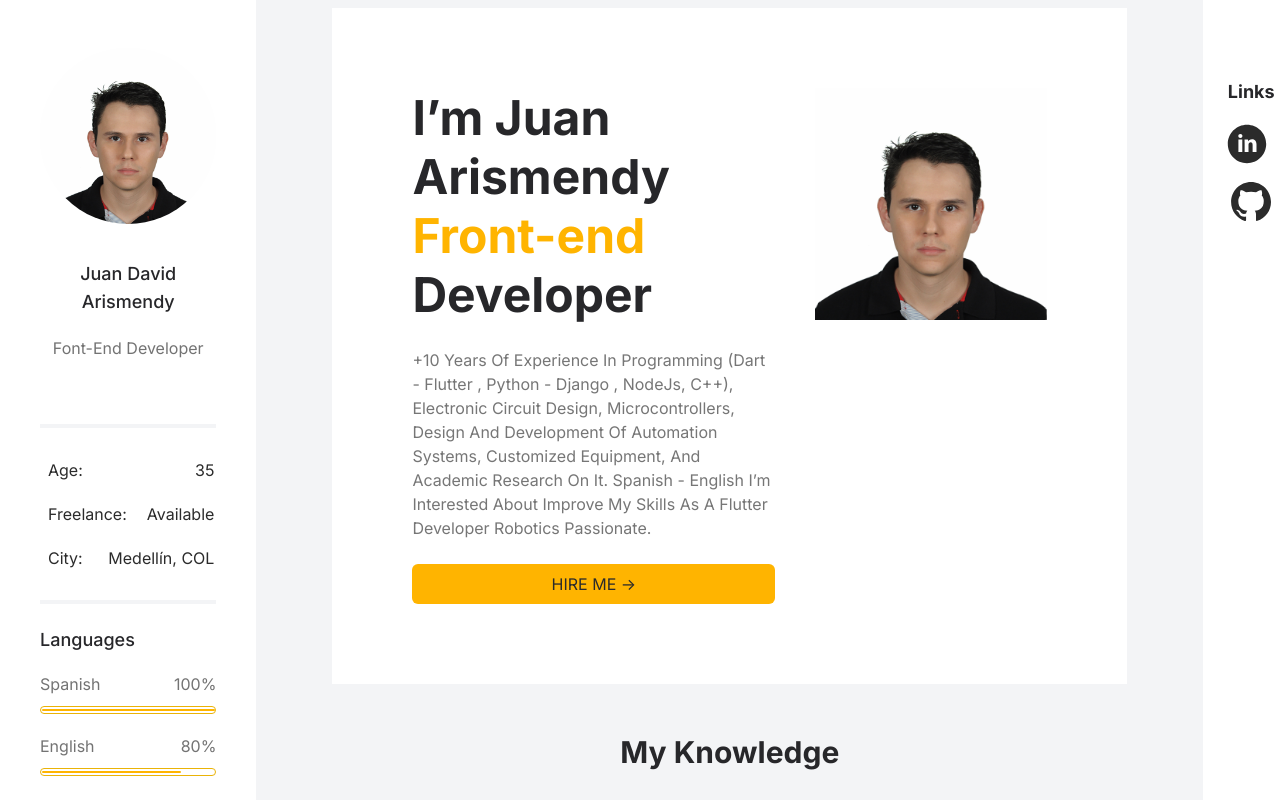
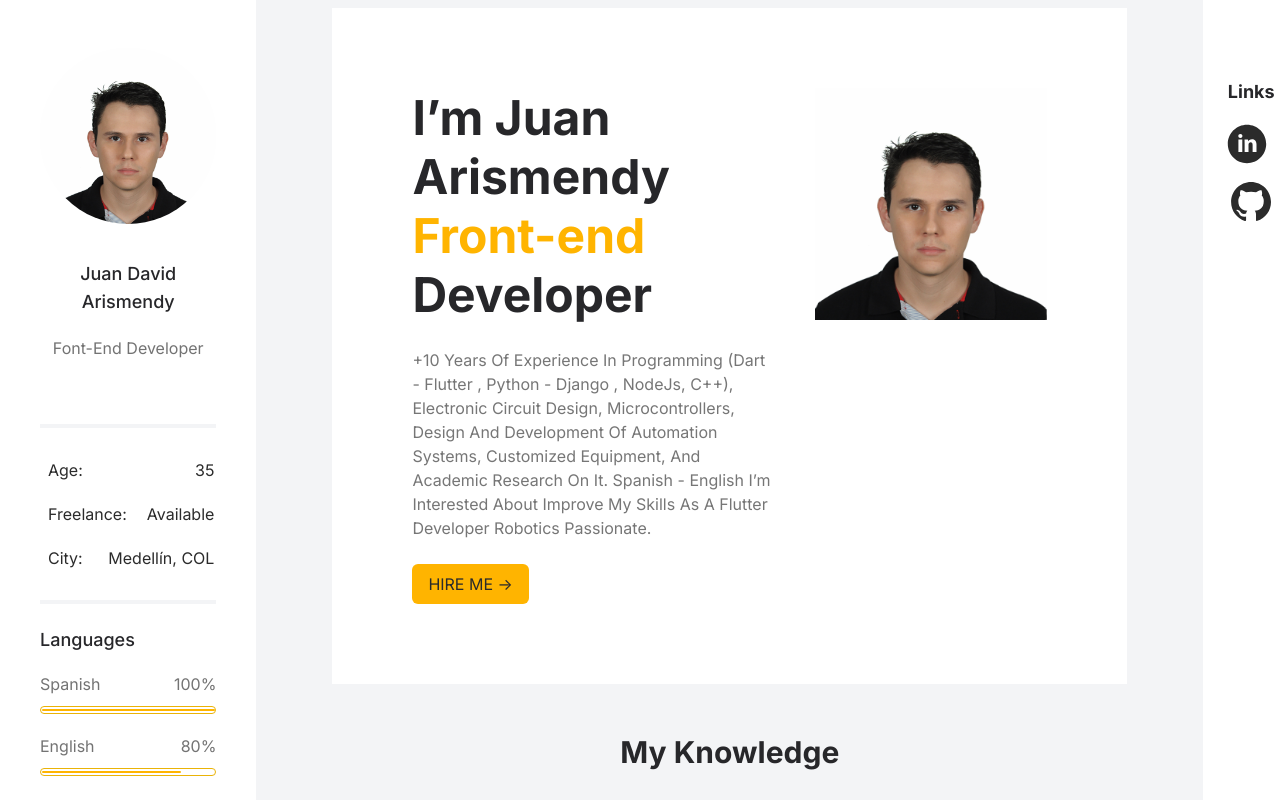
Before and after one commit to IngenieriaWeb-L-W/juan-david-arismendy-portfolio, a Next.js app: page / in a window 1280 px wide. Shown: the top 800 px of the page. Built offline with nearby package versions, Linux system fonts and the light colour scheme.

Commit message:
Contact Button done

```diff
--- a/app/layout.tsx
+++ b/app/layout.tsx
@@ -1,6 +1,7 @@
 import type { Metadata } from "next";
 import { Inter } from "next/font/google";
 import "./globals.css";
+import { Modal } from "@/components/molecules/widgets";
 
 const inter = Inter({ subsets: ["latin"] });
 
@@ -16,7 +17,7 @@ export default function RootLayout({
 }>) {
   return (
     <html lang="en">
-      <body className={inter.className}>{children}</body>
+      <body className={inter.className}>{children} <Modal /></body>
     </html>
   );
 }
--- a/components/atoms/buttons/index.tsx
+++ b/components/atoms/buttons/index.tsx
@@ -8,14 +8,19 @@ interface ButtonProps {
 
 export function Button({ text, color = 'bg-primary' }: ButtonProps) {
     return (
-        <button
-            className={`
+
+        <Link href="?modal=true">
+            <button
+                className={`
         ${color}
         px-4 py-2 rounded-md text-secondary font-normal text-center
       `}
-        >
-            {text}
-        </button>
+            >
+                {text}
+            </button>
+        </Link>
+
+
     );
 }
 
--- a/components/molecules/widgets/index.tsx
+++ b/components/molecules/widgets/index.tsx
@@ -1,5 +1,11 @@
+"use client";
 import Image from "next/image";
 import React from 'react';
+
+import { useSearchParams, usePathname } from "next/navigation";
+import Link from "next/link";
+import ReactDOM from "react-dom";
+
 
 
 interface ProgressProps {
@@ -179,3 +185,33 @@ export function Footer() {
         </div>
     );
 }
+
+
+
+export function Modal() {
+    const searchParams = useSearchParams();
+    const modal = searchParams.get("modal");
+    const pathname = usePathname();
+
+    return (
+        <>
+            {modal &&
+                <dialog
+                    className="fixed left-0 top-0 w-full h-full bg-black bg-opacity-50 z-50 overflow-auto backdrop-blur flex justify-center items-center">
+                    <div className="bg-white m-auto p-8">
+                        <div className="flex flex-col items-center">
+                            <p>Do you want further info? , Let's talk on </p>
+                            <a className="text-primary" href="https://www.linkedin.com/in/juanarismendy16/" target="linkedIn" > linkedIn </a>
+                            <p>Or send me an </p>
+                            <a className="text-primary" href="mailto:juan.arismendy@udea.edu.co">Email</a>
+                            <br />
+                            <Link href={pathname}>
+                                <button type="button" className="bg-primary text-white p-2">Maybe later</button>
+                            </Link>
+                        </div>
+                    </div>
+                </dialog>
+            }
+        </>
+    );
+}
```
